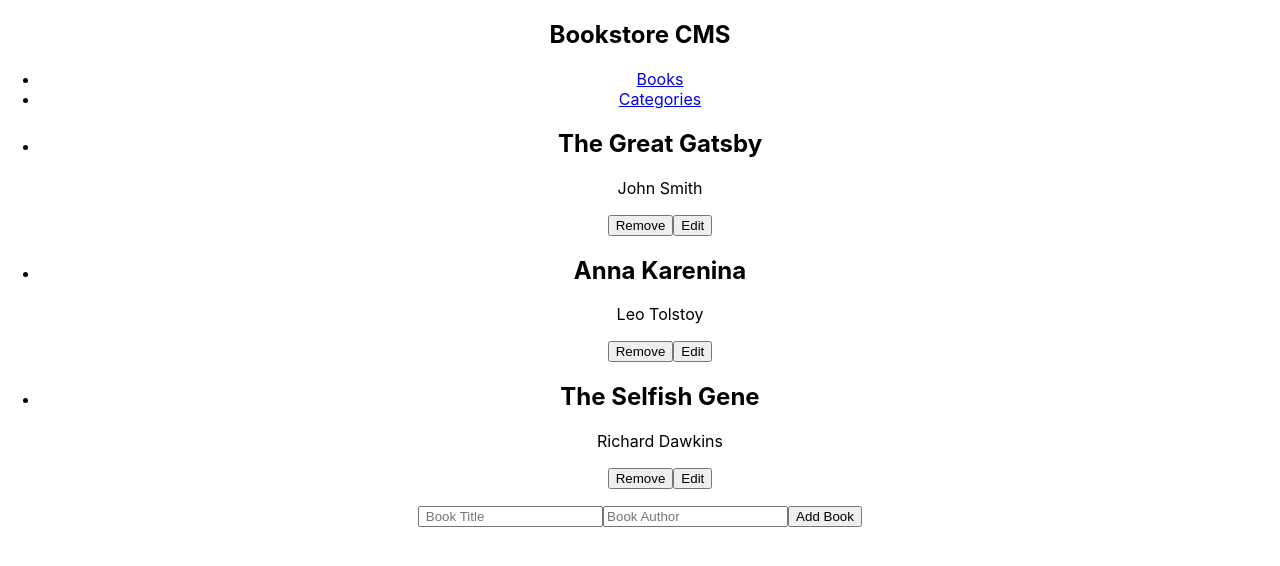
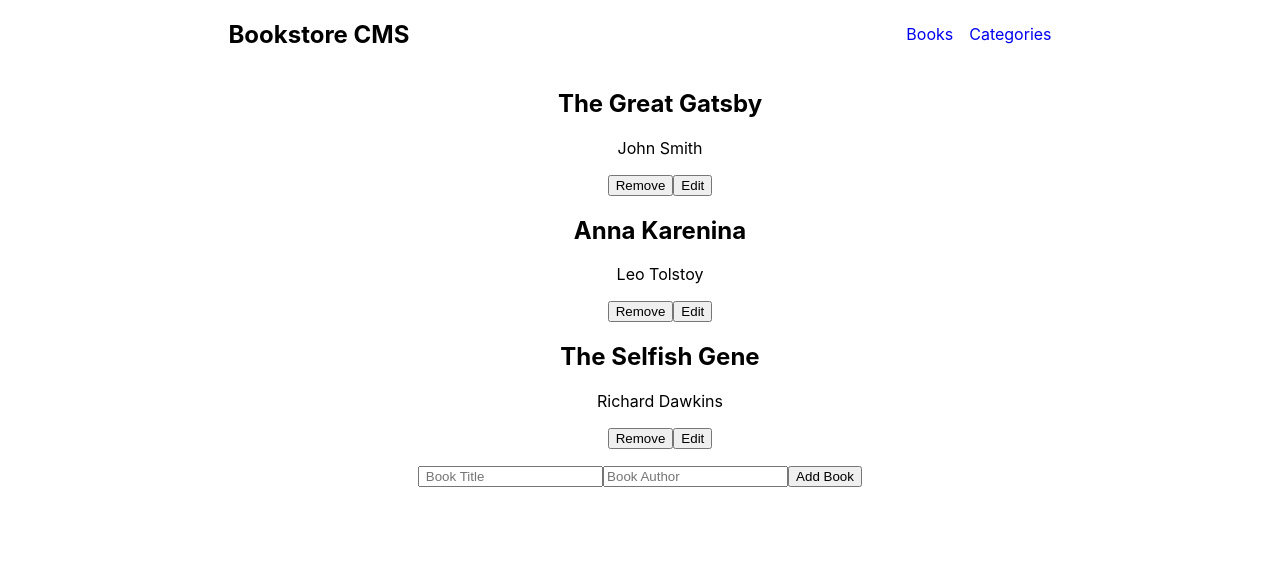
Before and after one commit to ZewdieMc/book-store, a React (Create React App) app: page / in a window 1280 px wide. Shown: the top 566 px of the page. Built offline with nearby package versions, Linux system fonts and the light colour scheme.

Commit message:
Implement book reducers

```diff
--- a/src/App.css
+++ b/src/App.css
@@ -1,5 +1,31 @@
 .App {
   text-align: center;
+}
+
+.App ul {
+  list-style: none;
+}
+
+.App nav {
+  display: flex;
+  justify-content: space-around;
+
+  /* background: linear-gradient(45deg,#ff0084, #33001b); */
+
+  /* color: white; */
+}
+
+.App nav ul {
+  display: flex;
+  justify-content: flex-start;
+  align-items: center;
+  gap: 1rem;
+}
+
+.App nav ul li a {
+  text-decoration: none;
+
+  /* color: white; */
 }
 
 .App-logo {
--- a/src/redux/books/bookSlice.js
+++ b/src/redux/books/bookSlice.js
@@ -26,16 +26,13 @@ const bookSlice = createSlice({
   initialState,
   reducers: {
     addBook: (state, action) => {
-      state.books.push(action.payload);
+      state.push(action.payload);
     },
 
     removeBook: (state, action) => {
-      const books = [...state.books];
-      state.books.splice(
-        0,
-        books.length,
-        ...books.filter((book) => book.id !== action.payload),
-      );
+      const books = [...state];
+      state.splice(0, state.length);
+      state.push(...books.filter((book) => book.item_id !== action.payload));
     },
   },
 });
```
